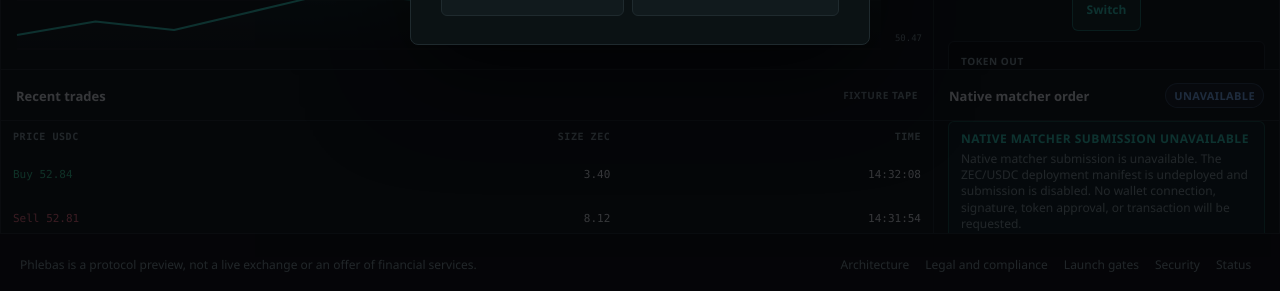
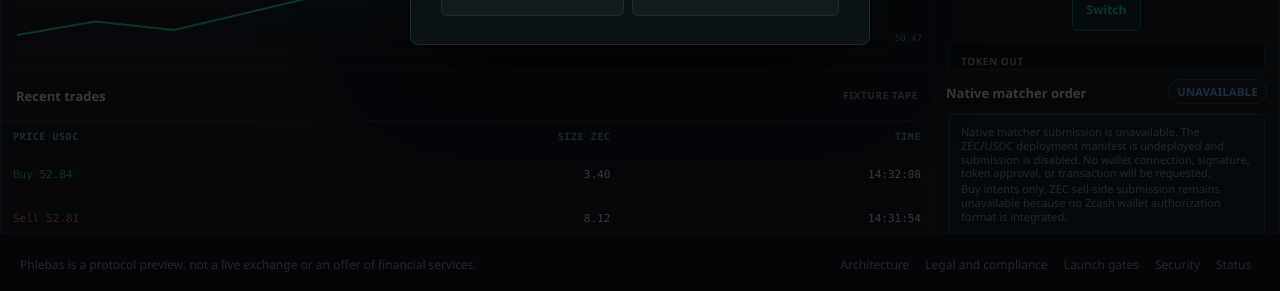
Before and after one commit to EauDoon/Phlebas, a Next.js app: page /trade in a window 1280 px wide. Shown: the part 506-797 px from the top of the page. Built offline with nearby package versions, Linux system fonts and the light colour scheme.

Commit message:
test: lock matcher terminal accessibility

```diff
--- a/src/components/native-matcher-order-action.tsx
+++ b/src/components/native-matcher-order-action.tsx
@@ -37,7 +37,6 @@ export function NativeMatcherOrderAction({
         <span className={styles.statusDot}>Unavailable</span>
       </div>
       <div className={styles.ticketBlocked} role="status" aria-live="polite">
-        <strong>{state.heading}</strong>
         <p>{state.message}</p>
         <p>{state.sellNotice}</p>
       </div>
--- a/src/components/terminal.module.css
+++ b/src/components/terminal.module.css
@@ -794,7 +794,12 @@ a.skipLink:focus-visible {
 
 .nativeMatcherPanel {
   grid-area: matcher;
-  padding-bottom: 14px;
+  padding-bottom: 0;
+}
+
+.nativeMatcherPanel .panelHeader {
+  min-height: 44px;
+  padding: 8px 12px;
 }
 
 .nativeMatcherPanel .ticketBlocked {
@@ -804,8 +809,9 @@ a.skipLink:focus-visible {
 }
 
 .nativeMatcherPanel .ticketBlocked p {
-  margin: 4px 0;
-  line-height: 1.35;
+  margin: 2px 0;
+  font-size: 11px;
+  line-height: 1.25;
 }
 
 .simpleTradeGrid {
```
Also changed, not shown: 2 other files (tests, documents, lock files or other folders).
